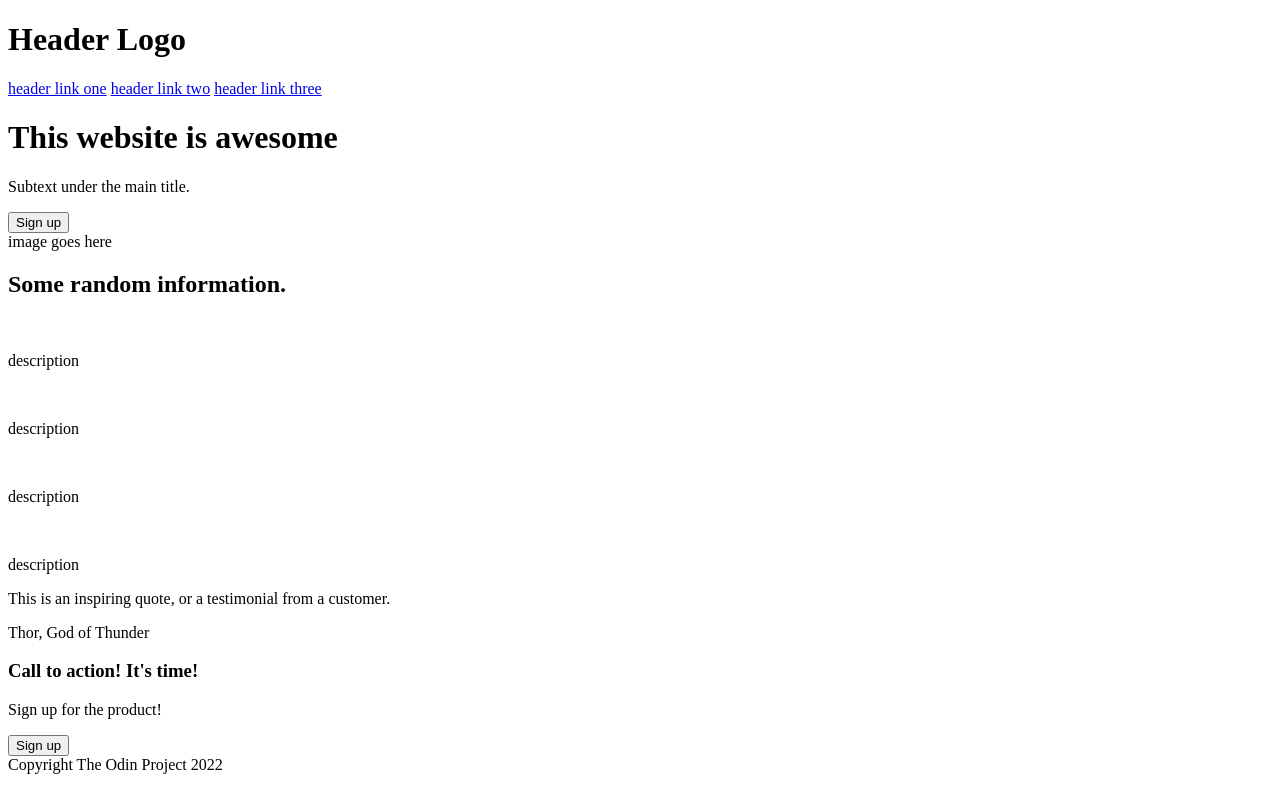
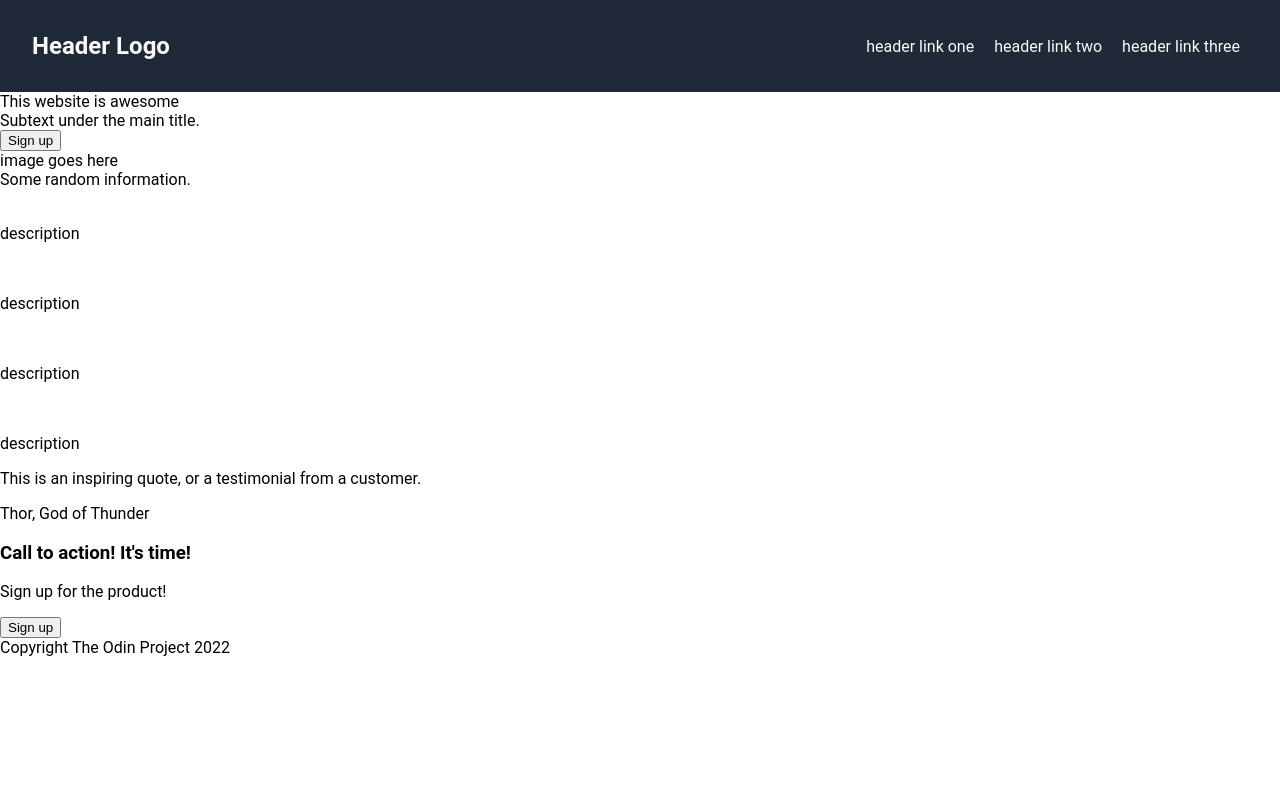
Before and after one commit to jor-eldevera/odin-landing-page, a plain HTML site: page index.html in a window 1280 px wide. Drawn offline with Linux system fonts and the light colour scheme.

Commit message:
Add styles for header and change h1/h2 tags to div

```diff
--- a/index.html
+++ b/index.html
@@ -4,11 +4,12 @@
     <meta charset="UTF-8">
     <meta http-equiv="X-UA-Compatible" content="IE=edge">
     <meta name="viewport" content="width=device-width, initial-scale=1.0">
+    <link rel="stylesheet" href="styles.css">
     <title>Landing Page</title>
 </head>
 <body>
     <header>
-        <h1>Header Logo</h1>
+        <p>Header Logo</p>
         <div class="header-links">
             <a href="#">header link one</a>
             <a href="#">header link two</a>
@@ -18,8 +19,8 @@
 
     <div class="section-1">
         <div class="section-1-left">
-            <h1>This website is awesome</h1>
-            <p>Subtext under the main title.</p>
+            <div class="section-1-title">This website is awesome</div>
+            <div class="section-1-subtext">Subtext under the main title.</div>
             <button>Sign up</button>
         </div>
         <div class="section-1-right">
@@ -28,7 +29,7 @@
     </div>
 
     <div class="section-2">
-        <h2>Some random information.</h2>
+        <div class="section-2-title">Some random information.</div>
         <div class="section-2-images">
             <div class="section-2-image">
                 <img href="#">
--- /dev/null
+++ b/styles.css
@@ -0,0 +1,25 @@
+body {
+    margin: 0px;
+    font-family: Roboto, sans-serif;
+}
+
+header {
+    display: flex;
+    justify-content: space-between;
+    align-items: center;
+    background-color: #1F2937;
+    padding: 32px;
+}
+
+header p {
+    font-size: 24px;
+    color: #F9FAF8;
+    margin: 0px;
+    font-weight: bold;
+}
+
+.header-links a {
+    color: #F9FAF8;
+    text-decoration: none;
+    margin: 0px 8px;
+}
```
